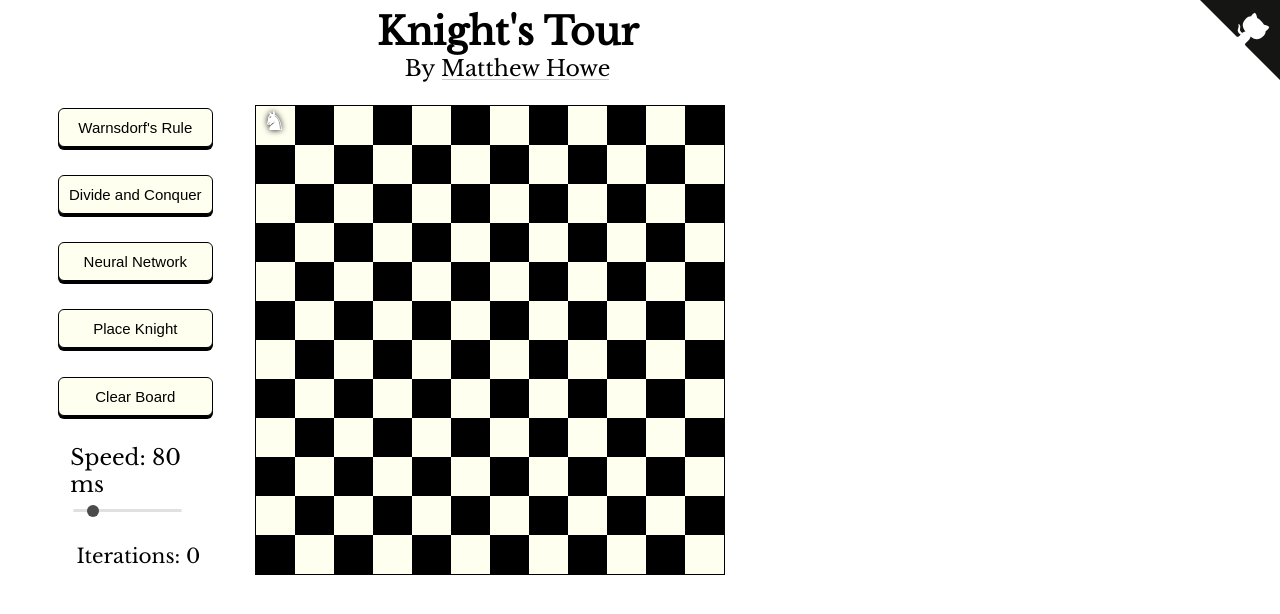
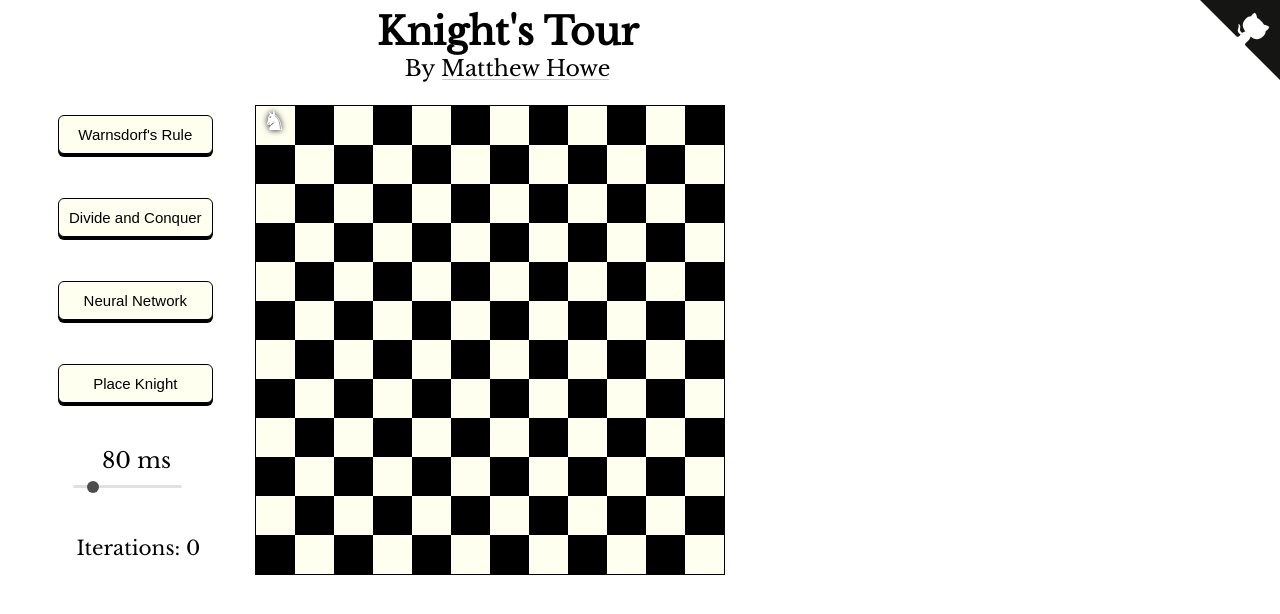
Before and after one commit to matthew-howe/knightstour, a React (Create React App) app: page / in a window 1280 px wide. Shown: the top 614 px of the page. Built offline with nearby package versions, Linux system fonts and the light colour scheme.

Commit message:
adds place knight button

```diff
--- a/src/App.css
+++ b/src/App.css
@@ -168,14 +168,13 @@ button:active {
   animation: placing 4s;
 }
 
+.placing:hover {
+  background-color: rgba(255, 0, 0, 0.2);
+}
+
 @keyframes placing {
   0% {
-    background-image:
-    radial-gradient(
-      circle closest-side,
-      yellow,
-      #f06d06
-    );
+    background: gold;
   }
 }
 
@@ -213,7 +212,7 @@ button:active {
 }
 
 .speed-text {
-  margin-left: 8%;
+  margin-left: 2em;
   font-family: 'Libre Baskerville';
 }
 
--- a/src/components/Board.js
+++ b/src/components/Board.js
@@ -213,12 +213,8 @@ class Board extends Component {
             onClick={() => this.placeKnight()} id="b3">
             Place Knight
           </button>
-          <button
-            onClick={() => this.clearBoard()} id="b3">
-              Clear Board
-            </button>
           <div>
-            <p className="speed-text">Speed: {this.state.speed} ms</p>
+            <p className="speed-text">{this.state.speed} ms</p>
             <input
               name="speed"
               onChange={e => {
```
